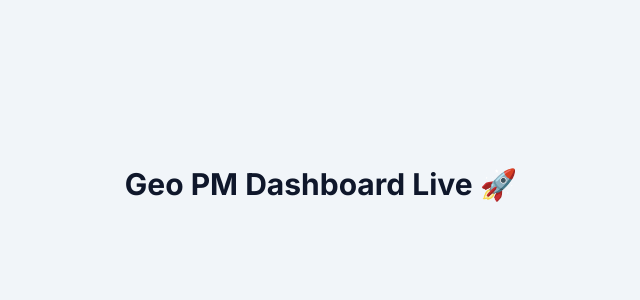
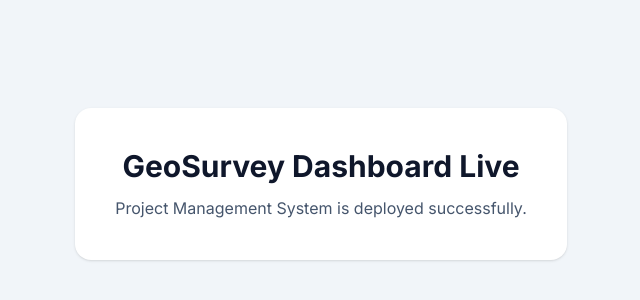
Before and after one commit to mohanbdm5225-web/new, a Next.js app: page / in a window 1280 px wide. Shown: the part 216-516 px from the top of the page, without its empty margins (319-959 px from the left). Built offline with nearby package versions, Linux system fonts and the light colour scheme.

Commit message:
Fix home page

```diff
--- a/app/page.tsx
+++ b/app/page.tsx
@@ -1,9 +1,14 @@
 export default function Home() {
   return (
-    <main className="min-h-screen bg-slate-100 flex items-center justify-center">
-      <h1 className="text-3xl font-bold text-slate-900">
-        Geo PM Dashboard Live 🚀
-      </h1>
+    <main className="flex min-h-screen items-center justify-center bg-slate-100">
+      <div className="rounded-2xl bg-white p-10 text-center shadow">
+        <h1 className="text-3xl font-bold text-slate-900">
+          GeoSurvey Dashboard Live
+        </h1>
+        <p className="mt-3 text-slate-600">
+          Project Management System is deployed successfully.
+        </p>
+      </div>
     </main>
   );
 }
```
